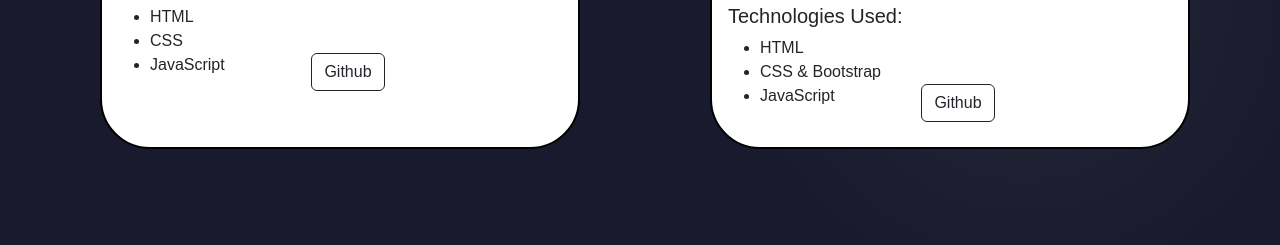
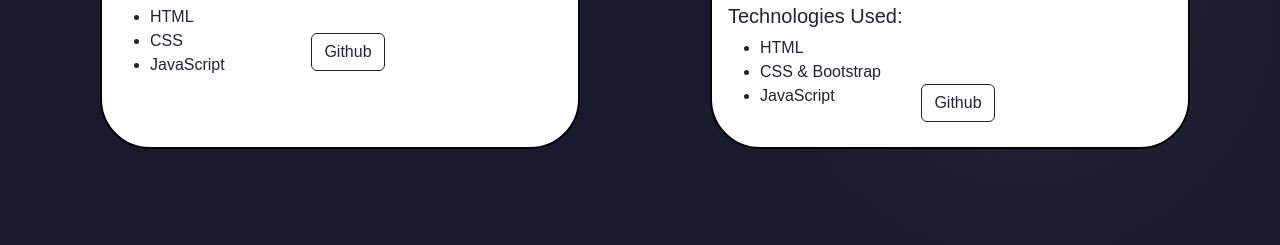
Before and after one commit to Sowjanyaadi316/my-portfolio, a plain HTML site: page project.html in a window 1280 px wide. Shown: the part 555-800 px from the top of the page. Drawn offline with nearby package versions, Linux system fonts and the light colour scheme.

Commit message:
Update project.html

```diff
--- a/project.html
+++ b/project.html
@@ -51,7 +51,7 @@
       <li>CSS</li>
       <li>JavaScript</li></ul>
 </p>
-    <a href="https://github.com/Sowjanyaadi316/SimonSaysGame" class="btn btn-outline-dark" style="position: relative; left: 8px; bottom: 40px;">Github</a>
+    <a href="https://github.com/Sowjanyaadi316/SimonSaysGame" class="btn btn-outline-dark" style="position: relative; left: 8px; bottom: 60px;">Github</a>
   </div>
 </div>
         </div>
```
